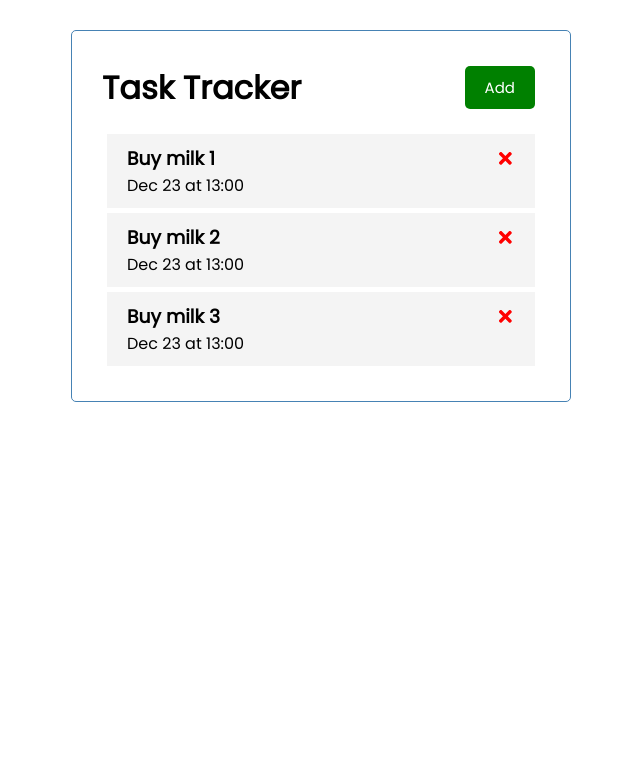
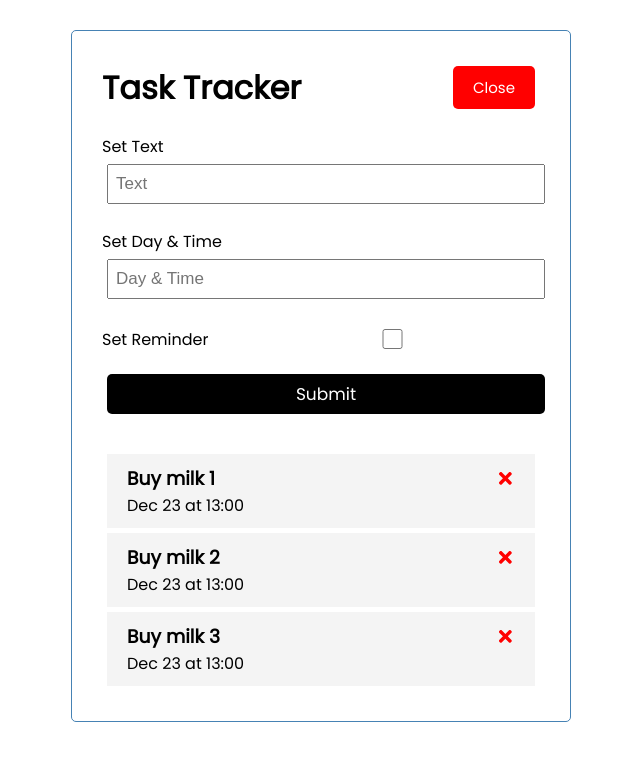
Before and after one commit to HaithamSweilem/react-task-tracker, a React (Create React App) app: page / in a window 1280 px wide. Both pictures are taken after a click on the button "Add". Shown: the top 760 px of the page, without its empty margins (319-959 px from the left). Built offline with nearby package versions, Linux system fonts and the light colour scheme.

Commit message:
Added a form to add tasks, with a close btn.

```diff
--- a/src/App.js
+++ b/src/App.js
@@ -1,8 +1,10 @@
 import Header from "./components/Header";
 import Tasks from "./components/Tasks"
 import {useState} from "react"
+import AddTaskForm from "./components/AddTaskForm";
 
 function App() {
+  const [showAddForm, setShowAddForm] = useState(false)
   const [tasks, setTasks] = useState([
     {
       id: 1,
@@ -27,6 +29,10 @@ function App() {
     },
   ])
 
+  const onShowAddFormClick = () => {
+    setShowAddForm(!showAddForm)
+  }
+
   const onDeleteTask = (taskId) => {
     setTasks(tasks.filter((task) => task.id !== taskId))
   }
@@ -37,10 +43,21 @@ function App() {
     );
   }
 
+  const onAddTask = (task) => {
+    const id = tasks.length + 1
+    setTasks([
+      ...tasks,
+      {id: id, ...task}
+    ])
+  }
+
   return (
     <div className="container">
-      <Header title={'Task Tracker'} />
-      <Tasks tasks={tasks} onDeleteTask={onDeleteTask} onSetReminderForTask={onSetReminderForTask} />
+      <Header title={'Task Tracker'} showAddForm={showAddForm} onShowAddFormClick={onShowAddFormClick} />
+
+      {showAddForm && <AddTaskForm onAddTask={onAddTask} />}
+
+      <Tasks tasks={tasks} onDeleteTask={onDeleteTask} onSetReminderForTask={onSetReminderForTask}/>
     </div>
   );
 
--- /dev/null
+++ b/src/components/AddTaskForm.js
@@ -0,0 +1,64 @@
+const { useState } = require("react");
+
+const AddTaskForm = ({ onAddTask }) => {
+
+  const [text, setText] = useState('')
+  const [day, setDay] = useState('')
+  const [reminder, setReminder] = useState(false)
+
+  const submitAddForm = (e) => {
+    e.preventDefault()
+
+    if (!text) {
+      alert('Please enter text!')
+      return
+    }
+
+    onAddTask({
+      text: text,
+      day: day,
+      reminder: reminder
+    })
+
+    // reset form
+    setText('')
+    setDay('')
+    setReminder(false)
+  }
+
+  return (
+    <form className='add-form' onSubmit={submitAddForm}>
+      <div className='form-control'>
+        <label>Set Text</label>
+        <input type='text'
+               value={text}
+               onChange={(e) => setText(e.target.value)}
+               placeholder='Text'/>
+      </div>
+
+      <div className='form-control'>
+        <label>Set Day & Time</label>
+        <input type='text'
+               className='form-control'
+               value={day}
+               onChange={(e) => setDay(e.target.value)}
+               placeholder='Day & Time'/>
+      </div>
+
+      <div className='form-control form-control-check'>
+        <label>Set Reminder</label>
+        <input type='checkbox'
+               className='form-control'
+               checked={reminder}
+               onChange={(e) => setReminder(e.currentTarget.checked)}
+        />
+      </div>
+
+      <div className='form-control'>
+        <input type='submit' className='btn btn-block'/>
+      </div>
+    </form>
+  )
+}
+
+export default AddTaskForm
--- a/src/components/Header.js
+++ b/src/components/Header.js
@@ -1,26 +1,26 @@
 import PropTypes from 'prop-types'
 import Button from "./Button";
 
-const Header = (props) => {
-
-  const onClick = () => {
-    console.info('button clicked')
-  }
+const Header = ({ title, showAddForm, onShowAddFormClick }) => {
 
   return (
     <header className='header'>
-      <h1>{props.title}</h1>
-      <Button color={'green'} text={'Add'} onClick={onClick}/>
+      <h1>{title}</h1>
+      <Button
+        color={showAddForm ? 'red' : 'green'}
+        text={showAddForm ? 'Close' : 'Add'}
+        onClick={onShowAddFormClick}/>
     </header>
   )
 }
-//
-// Header.defaultProps = {
-//   title: 'Task Tracker Default'
-// }
+
+Header.defaultProps = {
+  showAddForm: false
+}
 
 Header.propTypes = {
-  title: PropTypes.string.isRequired
+  title: PropTypes.string.isRequired,
+  showAddForm: PropTypes.bool
 }
 
 // CSS in JS
```
